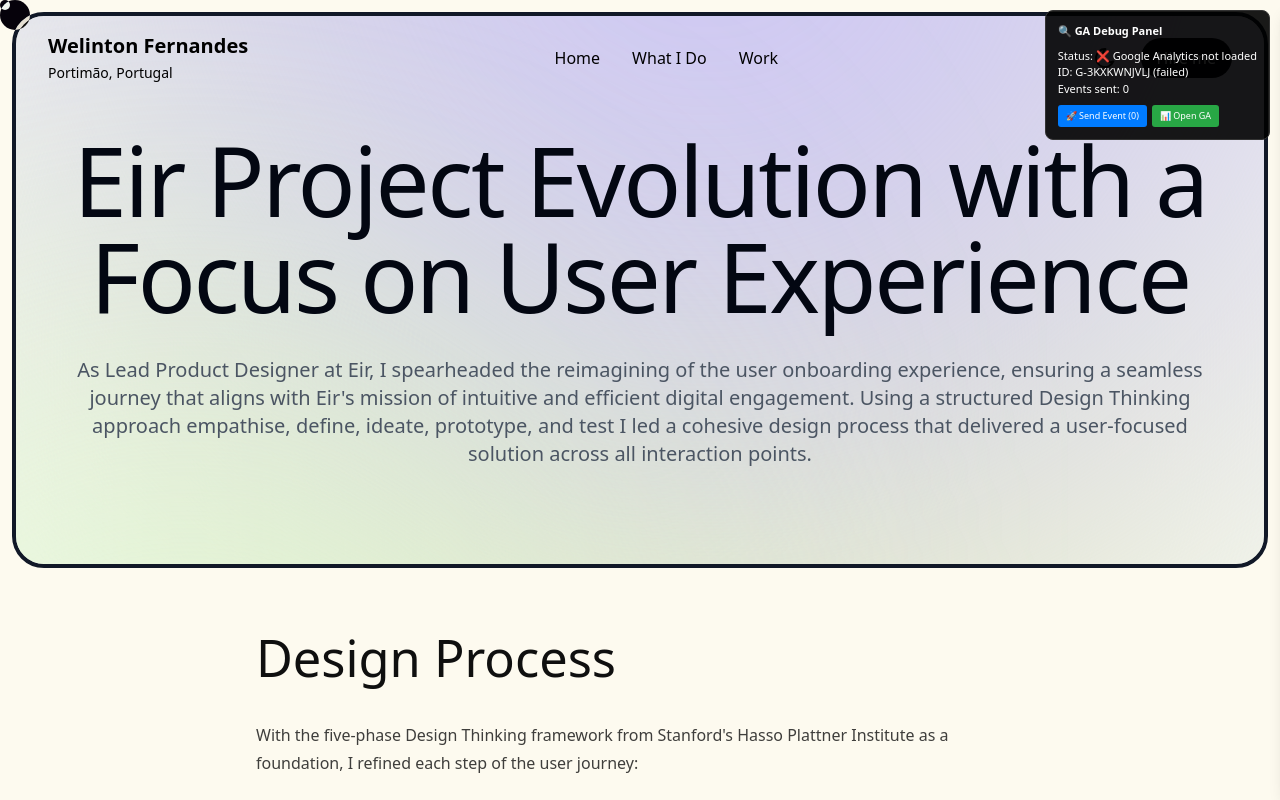
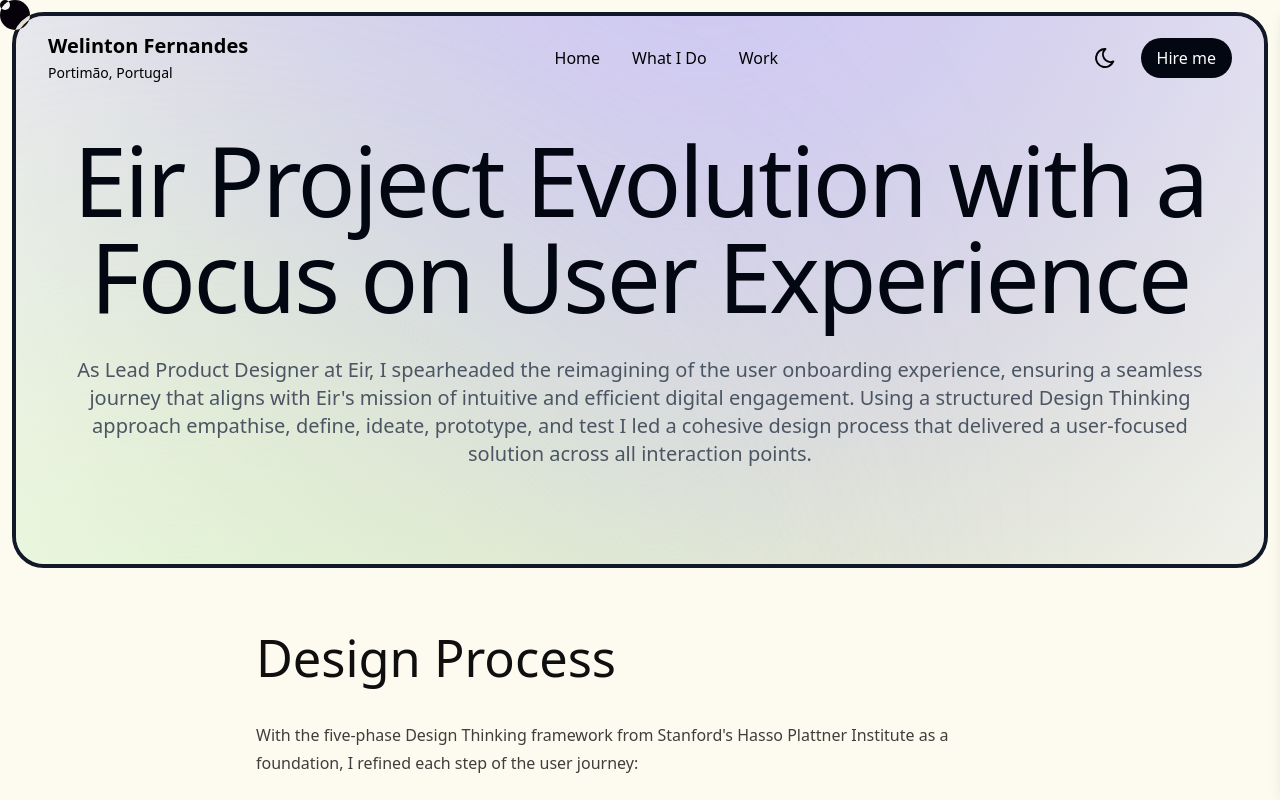
Before and after one commit to welintonfer/case-2025, a Next.js app: page /work/eir in a window 1280 px wide. Built offline with nearby package versions, Linux system fonts and the light colour scheme.

Commit message:
clean: remove debug components - GA working in production

```diff
--- a/src/app/layout.tsx
+++ b/src/app/layout.tsx
@@ -3,7 +3,6 @@
 import "./globals.css";
 import ClientSideScript from "@/components/ClientSideScript";
 import ClientAnimatedCursor from "@/components/ClientAnimatedCursor";
-import GoogleAnalyticsDebug from "@/components/GoogleAnalyticsDebug";
 import ProductionGATest from "@/components/ProductionGATest";
 import { calculateExperienceYears, getExperienceDescription } from "@/lib/utils";
 
@@ -238,10 +237,7 @@
                   site_version: window.location.hostname.includes('creative-ton.com') ? 'production' : 'development',
                   domain: window.location.hostname
                 });
-                console.log('🚀 GA event sent to G-3KXKWNJVLJ from:', window.location.hostname);
               }, 1000);
-
-              console.log('✅ Google Analytics G-3KXKWNJVLJ initialized for production');
             `,
           }}
         />
@@ -251,7 +247,6 @@
         />
       </head>
       <body className={`${geistSans.variable} ${geistMono.variable} antialiased`}>
-        <GoogleAnalyticsDebug />
         <ProductionGATest />
         <ClientAnimatedCursor />
         {children}
--- a/src/components/GoogleAnalyticsDebug.tsx
+++ /dev/null
@@ -1,156 +0,0 @@
-"use client";
-
-import { useEffect, useState } from "react";
-
-export default function GoogleAnalyticsDebug() {
-  const [gaStatus, setGaStatus] = useState<string>("Checking...");
-  const [gaId, setGaId] = useState<string>("");
-  const [eventCount, setEventCount] = useState<number>(0);
-
-  useEffect(() => {
-    const checkGA = () => {
-      // Verifica se o gtag está carregado
-      if (typeof window !== "undefined") {
-        if (typeof (window as any).gtag === "function") {
-          setGaStatus("✅ Google Analytics loaded successfully");
-          setGaId("G-3KXKWNJVLJ");
-
-          // Envia evento de página automaticamente
-          (window as any).gtag("event", "page_view", {
-            page_title: document.title,
-            page_location: window.location.href,
-            custom_parameter: "debug_mode"
-          });
-
-          console.log("✅ Automatic page_view event sent to G-3KXKWNJVLJ");
-
-        } else if (typeof (window as any).dataLayer !== "undefined") {
-          setGaStatus("⚠️ DataLayer exists but gtag not ready");
-          setGaId("G-3KXKWNJVLJ (not ready)");
-        } else {
-          setGaStatus("❌ Google Analytics not loaded");
-          setGaId("G-3KXKWNJVLJ (failed)");
-        }
-      }
-    };
-
-    // Verifica imediatamente
-    checkGA();
-
-    // E depois de 2 segundos e 5 segundos
-    const timer1 = setTimeout(checkGA, 2000);
-    const timer2 = setTimeout(checkGA, 5000);
-
-    return () => {
-      clearTimeout(timer1);
-      clearTimeout(timer2);
-    };
-  }, []);
-
-  // Mostra sempre, mas com informações diferentes para produção
-  const isProduction = process.env.NODE_ENV === 'production';
-
-  // Em produção, só mostra se houver problemas ou se for solicitado
-  if (isProduction && gaStatus.includes('✅') && eventCount === 0) {
-    return (
-      <div style={{
-        position: 'fixed',
-        top: '10px',
-        right: '10px',
-        background: 'rgba(0,128,0,0.8)',
-        color: 'white',
-        padding: '5px 8px',
-        borderRadius: '5px',
-        fontSize: '10px',
-        zIndex: 9999,
-        cursor: 'pointer'
-      }}
-      onClick={() => setEventCount(-1)} // Flag para mostrar painel completo
-      >
-        GA ✅
-      </div>
-    );
-  }
-
-  if (isProduction && eventCount === 0) {
-    return null;
-  }
-
-  return (
-    <div style={{
-      position: 'fixed',
-      top: '10px',
-      right: '10px',
-      background: 'rgba(0,0,0,0.9)',
-      color: 'white',
-      padding: '12px',
-      borderRadius: '8px',
-      fontSize: '11px',
-      zIndex: 9999,
-      maxWidth: '320px',
-      border: '1px solid #333'
-    }}>
-      <strong>🔍 GA Debug Panel</strong><br />
-      <div style={{ marginTop: '8px' }}>
-        Status: {gaStatus}<br />
-        ID: {gaId}<br />
-        Events sent: {eventCount}<br />
-      </div>
-
-      <div style={{ marginTop: '8px', display: 'flex', gap: '5px', flexWrap: 'wrap' }}>
-        <button
-          onClick={() => {
-            if (typeof (window as any).gtag === "function") {
-              const newCount = eventCount + 1;
-              setEventCount(newCount);
-
-              // Envia evento de teste específico
-              (window as any).gtag("event", "test_button_click", {
-                event_category: "engagement",
-                event_label: "Debug Test",
-                value: newCount,
-                custom_parameter_1: "debug_mode",
-                custom_parameter_2: new Date().toISOString()
-              });
-
-              console.log(`✅ Test event sent to G-3KXKWNJVLJ (count: ${newCount})`);
-              console.log("📊 Check GA Real-time: https://analytics.google.com/analytics/web/#/a218580109p301285383/reports/realtime");
-
-              alert(`✅ Event sent! Count: ${newCount}\n\nCheck:\n1. Console for logs\n2. GA Real-time reports\n3. Should appear in ~30 seconds`);
-            } else {
-              alert("❌ GA not loaded!");
-            }
-          }}
-          style={{
-            padding: '4px 8px',
-            fontSize: '9px',
-            background: '#007bff',
-            color: 'white',
-            border: 'none',
-            borderRadius: '3px',
-            cursor: 'pointer'
-          }}
-        >
-          🚀 Send Event ({eventCount})
-        </button>
-
-        <button
-          onClick={() => {
-            window.open('https://analytics.google.com/analytics/web/#/a218580109p301285383/reports/realtime', '_blank');
-          }}
-          style={{
-            padding: '4px 8px',
-            fontSize: '9px',
-            background: '#28a745',
-            color: 'white',
-            border: 'none',
-            borderRadius: '3px',
-            cursor: 'pointer'
-          }}
-        >
-          📊 Open GA
-        </button>
-      </div>
-    </div>
-  );
-}
--- a/src/components/GoogleTagManager.tsx
+++ /dev/null
@@ -1,38 +0,0 @@
-"use client";
-
-import { useEffect } from "react";
-import { usePathname } from "next/navigation";
-
-export default function GoogleTagManager() {
-  const pathname = usePathname();
-  const GTM_ID = "GTM-XXXXXXX"; // Substitua pelo seu GTM ID se tiver
-
-  useEffect(() => {
-    // Track page changes
-    if (typeof window !== "undefined" && (window as any).dataLayer) {
-      (window as any).dataLayer.push({
-        event: 'page_view',
-        page_path: pathname,
-        page_title: document.title,
-        page_location: window.location.href
-      });
-    }
-  }, [pathname]);
-
-  return (
-    <>
-      {/* Google Tag Manager - Head */}
-      <script
-        dangerouslySetInnerHTML={{
-          __html: `
-            (function(w,d,s,l,i){w[l]=w[l]||[];w[l].push({'gtm.start':
-            new Date().getTime(),event:'gtm.js'});var f=d.getElementsByTagName(s)[0],
-            j=d.createElement(s),dl=l!='dataLayer'?'&l='+l:'';j.async=true;j.src=
-            'https://www.googletagmanager.com/gtm.js?id='+i+dl;f.parentNode.insertBefore(j,f);
-            })(window,document,'script','dataLayer','${GTM_ID}');
-          `,
-        }}
-      />
-    </>
-  );
-}
--- a/src/components/ProductionGATest.tsx
+++ b/src/components/ProductionGATest.tsx
@@ -24,24 +24,20 @@
               timestamp: new Date().toISOString()
             });
 
-            console.log("🚀 Production GA test events sent to G-3KXKWNJVLJ");
-            console.log("📊 Check: https://analytics.google.com/analytics/web/#/a218580109p301285383/reports/realtime");
+            // Eventos de teste enviados silenciosamente
 
-            // Envia eventos a cada 30 segundos para manter ativo
+            // Envia eventos a cada 60 segundos para manter ativo (reduzido)
             const interval = setInterval(() => {
               (window as any).gtag("event", "user_active", {
                 event_category: "engagement",
                 event_label: "Active User",
                 value: Math.floor(Date.now() / 1000)
               });
-              console.log("🔄 Keep-alive event sent to GA");
-            }, 30000);
+            }, 60000);
 
             // Para depois de 5 minutos
             setTimeout(() => clearInterval(interval), 300000);
 
-          } else {
-            console.error("❌ GA not loaded in production");
           }
         }, 3000);
       }
```
